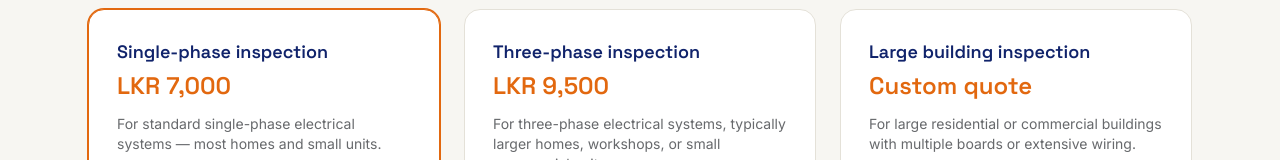
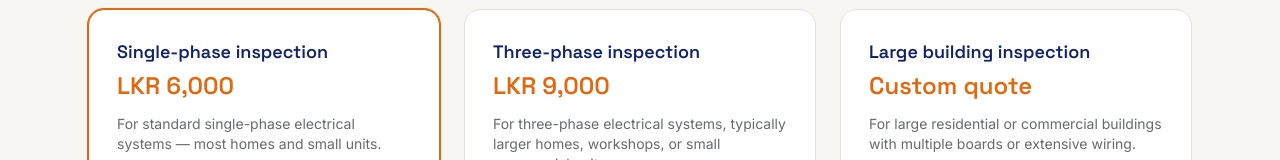
Before and after one commit to eetechnologies/ee-technologies, a Next.js app: page /pricing in a window 1280 px wide. Shown: the part 505-665 px from the top of the page. Built offline with nearby package versions, Linux system fonts and the light colour scheme.

Commit message:
Update inspection pricing
Single-phase: LKR 7,000 -> 6,000. Three-phase: LKR 9,500 -> 9,000.
Applies to both electrical and solar packages.

```diff
--- a/app/booking/page.js
+++ b/app/booking/page.js
@@ -167,7 +167,11 @@ export default function Booking() {
               <p className="font-display text-sm font-semibold text-navy">
                 Bank details for payment
               </p>
-              <dl className="mt-2 space-y-1 text-sm">
+              <p className="mt-1 font-body text-xs text-ink/60">
+                If you&apos;d like to pay a deposit in advance, you can transfer to the
+                account below and attach the slip when you submit.
+              </p>
+              <dl className="mt-3 space-y-1 text-sm">
                 <div className="flex flex-wrap gap-x-2">
                   <dt className="font-medium text-ink">Account name:</dt>
                   <dd>A A A T Bandara</dd>
--- a/app/pricing/page.js
+++ b/app/pricing/page.js
@@ -9,14 +9,14 @@ export const metadata = {
 const electricalPackages = [
   {
     name: "Single-phase inspection",
-    range: "LKR 7,000",
+    range: "LKR 6,000",
     blurb: "For standard single-phase electrical systems — most homes and small units.",
     points: ["Wiring & circuit checks", "Distribution board inspection", "Written report"],
     highlighted: true,
   },
   {
     name: "Three-phase inspection",
-    range: "LKR 9,500",
+    range: "LKR 9,000",
     blurb: "For three-phase electrical systems, typically larger homes, workshops, or small commercial units.",
     points: ["Full circuit & board inspection", "Load balancing check", "Written report"],
   },
@@ -31,14 +31,14 @@ const electricalPackages = [
 const solarPackages = [
   {
     name: "Single-phase solar (up to 5kW)",
-    range: "LKR 7,000",
+    range: "LKR 6,000",
     blurb: "For single-phase solar systems up to 5kW — typical for most households.",
     points: ["Panel & mounting check", "Inverter & cabling check", "Written report"],
     highlighted: true,
   },
   {
     name: "Three-phase solar (up to 5kW)",
-    range: "LKR 9,500",
+    range: "LKR 9,000",
     blurb: "For three-phase solar systems up to 5kW.",
     points: ["Panel & mounting check", "Inverter & cabling check", "Written report"],
   },
```
